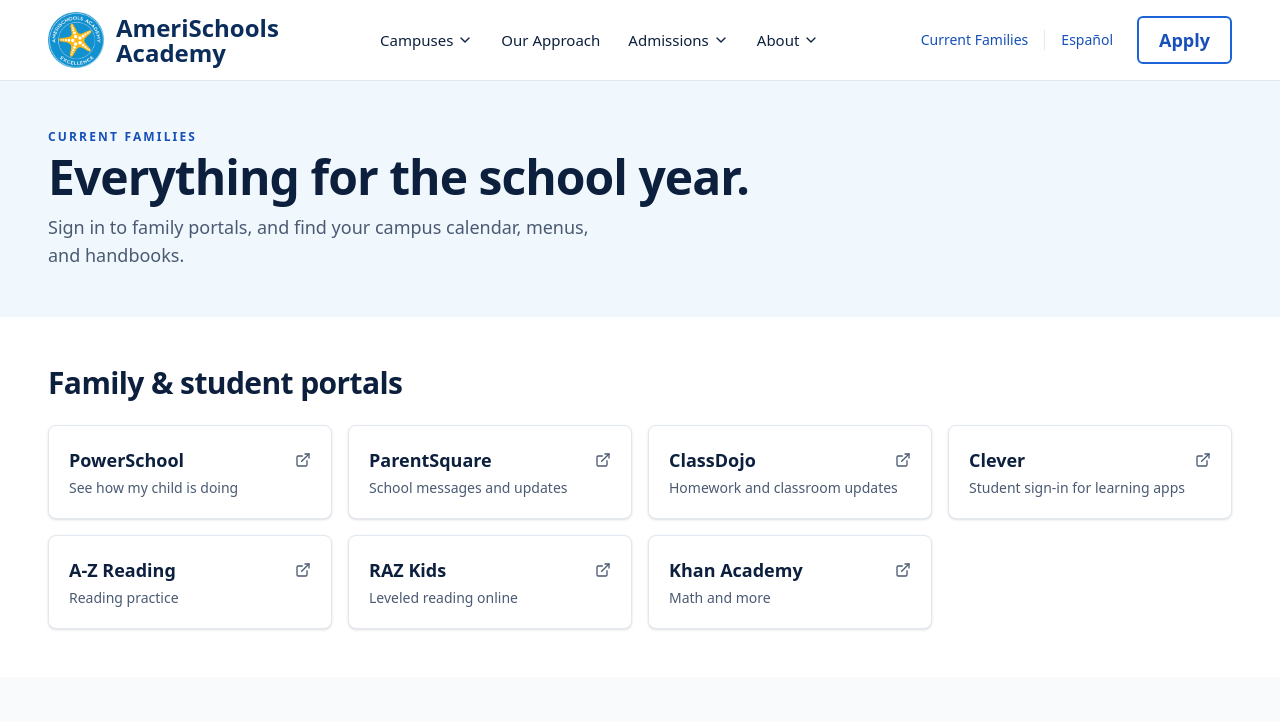
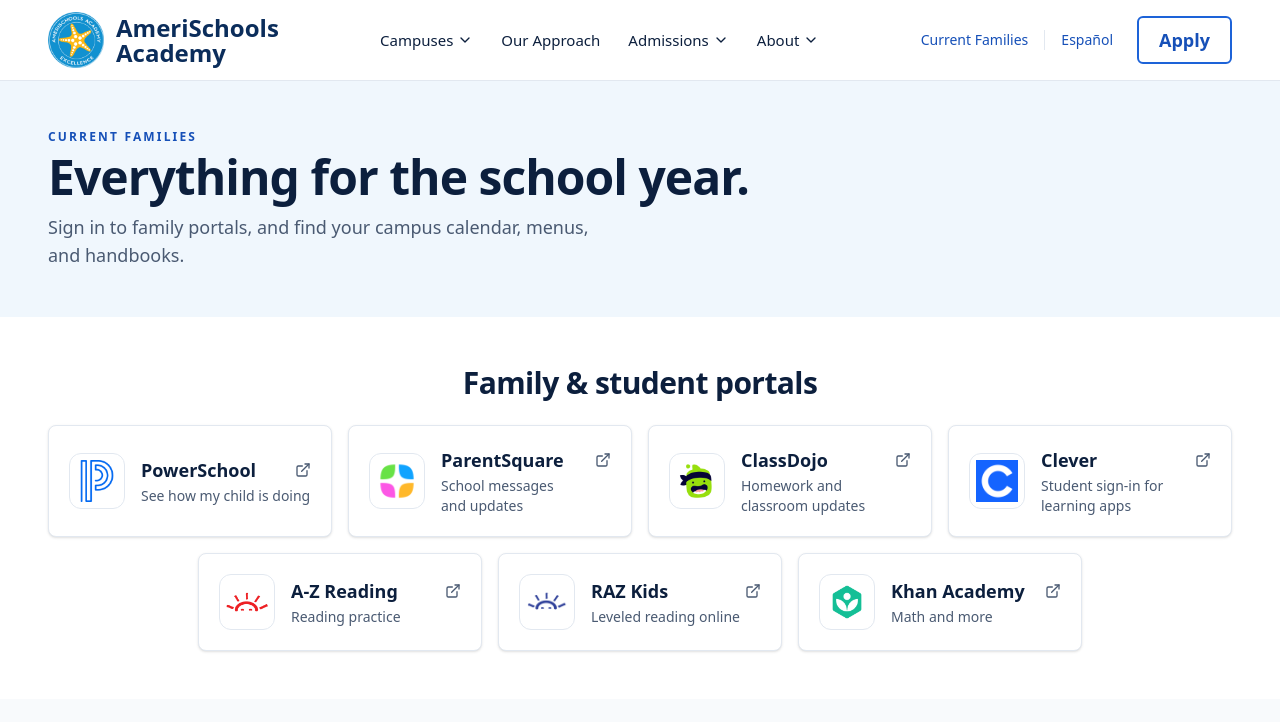
Before and after one commit to deacondrawdy/amerischools, an Astro site: page /current-families in a window 1280 px wide. Shown: the top 722 px of the page. Built offline with nearby package versions, Linux system fonts and the light colour scheme; Astro itself is replaced by a stand-in of ours.

Commit message:
Add service logos to Current Families portal cards
Each portal card shows the service's own app icon (PowerSchool,
ParentSquare, ClassDojo, Clever, Reading A-Z, Raz-Kids/Kids A-Z,
Khan Academy); cards and heading centered to match campus sections.

Co-Authored-By: Claude Opus 5.5 <noreply@anthropic.com>

```diff
--- a/src/data/site.ts
+++ b/src/data/site.ts
@@ -2,6 +2,13 @@
 // GROQ queries; keep the shapes stable so pages don't need to change.
 
 import type { PhotoKey } from './photos';
+import powerschoolLogo from '../assets/portals/powerschool.png';
+import parentsquareLogo from '../assets/portals/parentsquare.png';
+import classdojoLogo from '../assets/portals/classdojo.png';
+import cleverLogo from '../assets/portals/clever.png';
+import readingAzLogo from '../assets/portals/reading-a-z.png';
+import razKidsLogo from '../assets/portals/raz-kids.png';
+import khanAcademyLogo from '../assets/portals/khan-academy.png';
 
 export type GradeBand = 'kindergarten' | 'elementary' | 'middle';
 
@@ -80,15 +87,15 @@ export const mainNav: NavItem[] = [
   },
 ];
 
-/** District-wide family portals (from the old site's Portals menus). */
-export const portals = [
-  { label: 'PowerSchool', note: 'See how my child is doing', href: 'https://amerischools.powerschool.com/public/home.html' },
-  { label: 'ParentSquare', note: 'School messages and updates', href: 'https://www.parentsquare.com/' },
-  { label: 'ClassDojo', note: 'Homework and classroom updates', href: 'https://www.classdojo.com/' },
-  { label: 'Clever', note: 'Student sign-in for learning apps', href: 'https://clever.com/' },
-  { label: 'A-Z Reading', note: 'Reading practice', href: 'https://www.readinga-z.com/' },
-  { label: 'RAZ Kids', note: 'Leveled reading online', href: 'https://www.raz-kids.com/' },
-  { label: 'Khan Academy', note: 'Math and more', href: 'https://www.khanacademy.org/' },
+/** District-wide family portals (from the old site's Portals menus). Logos are each service's own app icon. */
+export const portals: { label: string; note: string; href: string; logo: ImageMetadata }[] = [
+  { label: 'PowerSchool', note: 'See how my child is doing', href: 'https://amerischools.powerschool.com/public/home.html', logo: powerschoolLogo },
+  { label: 'ParentSquare', note: 'School messages and updates', href: 'https://www.parentsquare.com/', logo: parentsquareLogo },
+  { label: 'ClassDojo', note: 'Homework and classroom updates', href: 'https://www.classdojo.com/', logo: classdojoLogo },
+  { label: 'Clever', note: 'Student sign-in for learning apps', href: 'https://clever.com/', logo: cleverLogo },
+  { label: 'A-Z Reading', note: 'Reading practice', href: 'https://www.readinga-z.com/', logo: readingAzLogo },
+  { label: 'RAZ Kids', note: 'Leveled reading online', href: 'https://www.raz-kids.com/', logo: razKidsLogo },
+  { label: 'Khan Academy', note: 'Math and more', href: 'https://www.khanacademy.org/', logo: khanAcademyLogo },
 ];
 
 export const isExternal = (href: string) => /^https?:\/\//.test(href);
--- a/src/pages/current-families/index.astro
+++ b/src/pages/current-families/index.astro
@@ -1,6 +1,7 @@
 ---
 // Hub for current families: district portals plus each campus's everyday resources.
 import { ArrowRight, ExternalLink, FileText } from '@lucide/astro';
+import { Image } from 'astro:assets';
 import BaseLayout from '../../layouts/BaseLayout.astro';
 import { campuses, portals, site } from '../../data/site';
 import { findCampusLink, mealMenuLinks } from '../../data/legacy';
@@ -35,16 +36,21 @@ const campusResources = campuses.map((c) => {
 
   <section class="py-12" aria-labelledby="portals-heading">
     <div class="container-site">
-      <h2 id="portals-heading" class="text-2xl font-bold sm:text-3xl">Family &amp; student portals</h2>
-      <ul class="mt-6 grid gap-4 sm:grid-cols-2 lg:grid-cols-4">
+      <h2 id="portals-heading" class="text-center text-2xl font-bold sm:text-3xl">Family &amp; student portals</h2>
+      <ul class="mt-6 flex flex-wrap justify-center gap-4 [&>li]:w-full sm:[&>li]:w-[calc((100%-1rem)/2)] lg:[&>li]:w-[calc((100%-3rem)/4)]">
         {portals.map((p) => (
           <li>
-            <a href={p.href} target="_blank" rel="noopener" class="card group flex h-full flex-col p-5 hover:border-brand-500">
-              <span class="flex items-center justify-between font-display text-lg font-semibold">
-                {p.label}
-                <ExternalLink class="h-4 w-4 text-muted group-hover:text-brand-700" aria-hidden="true" />
+            <a href={p.href} target="_blank" rel="noopener" class="card group flex h-full items-center gap-4 p-5 transition hover:-translate-y-0.5 hover:border-brand-500 hover:shadow-md">
+              <span class="grid h-14 w-14 shrink-0 place-items-center overflow-hidden rounded-xl border border-line bg-white p-1.5">
+                <Image src={p.logo} alt="" width={112} height={112} class="h-full w-full object-contain" />
               </span>
-              <span class="mt-1 text-sm text-muted">{p.note}</span>
+              <span class="min-w-0 flex-1">
+                <span class="flex items-center justify-between gap-2 font-display text-lg font-semibold">
+                  {p.label}
+                  <ExternalLink class="h-4 w-4 shrink-0 text-muted group-hover:text-brand-700" aria-hidden="true" />
+                </span>
+                <span class="mt-0.5 block text-sm text-muted">{p.note}</span>
+              </span>
               <span class="sr-only">(opens in a new tab)</span>
             </a>
           </li>
```
Also changed, not shown: src/assets/portals/classdojo.png (added), src/assets/portals/clever.png (added), src/assets/portals/khan-academy.png (added), src/assets/portals/parentsquare.png (added), src/assets/portals/powerschool.png (added), src/assets/portals/raz-kids.png (added), src/assets/portals/reading-a-z.png (added).
